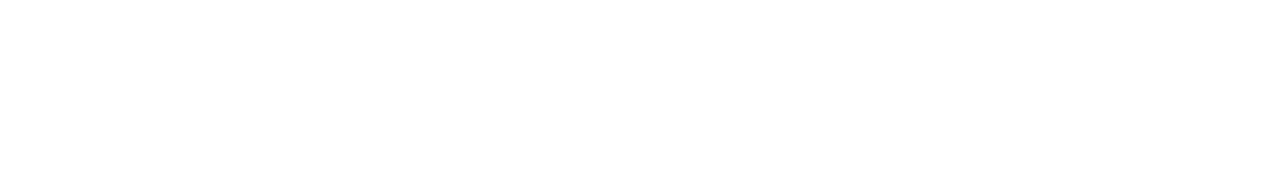
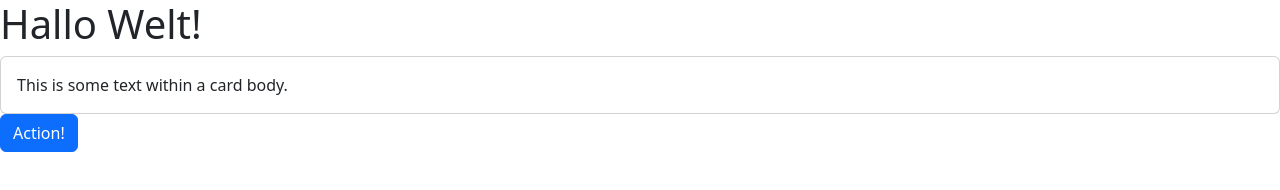
Before and after one commit to eitos1989/QuizApp, a website: page index.html in a window 1280 px wide. Drawn offline with nearby package versions, Linux system fonts and the light colour scheme.

Commit message:
include Bootstrap

```diff
--- a/index.html
+++ b/index.html
@@ -3,9 +3,20 @@
 <head>
     <meta charset="UTF-8">
     <meta name="viewport" content="width=device-width, initial-scale=1.0">
+    <link rel="stylesheet" href="node_modules/bootstrap/dist/css/bootstrap.min.css" />
     <title>QuizApp</title>
 </head>
 <body>
+    <h1>Hallo Welt!</h1>
+
+    <div class="card">
+        <div class="card-body">
+          This is some text within a card body.
+        </div>
+      </div>
+
+    <button class="btn btn-primary">Action!</button>
+
 
 </body>
 </html>
--- /dev/null
+++ b/package.json
@@ -0,0 +1,5 @@
+{
+  "dependencies": {
+    "bootstrap": "^5.3.3"
+  }
+}
```
Also changed, not shown: 1 other file.
